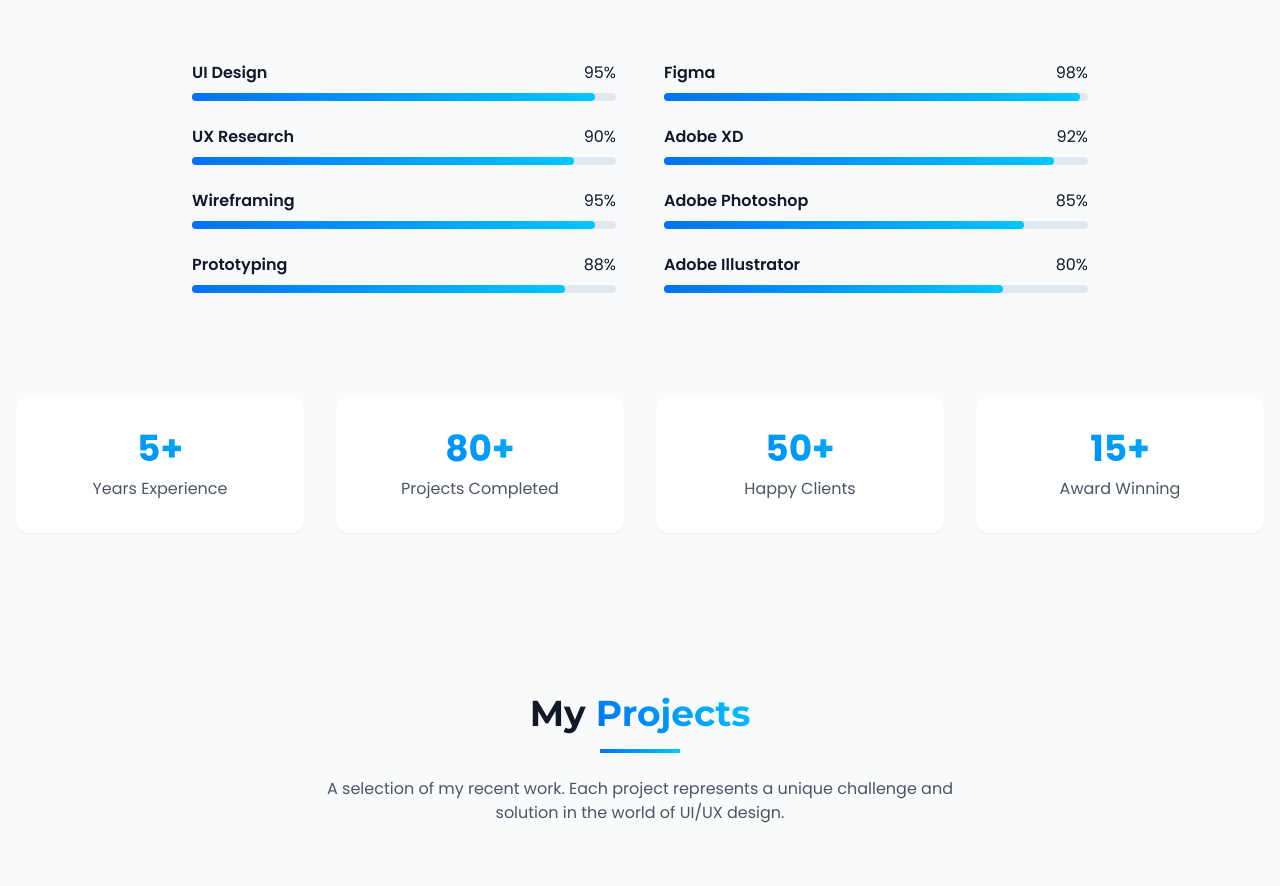
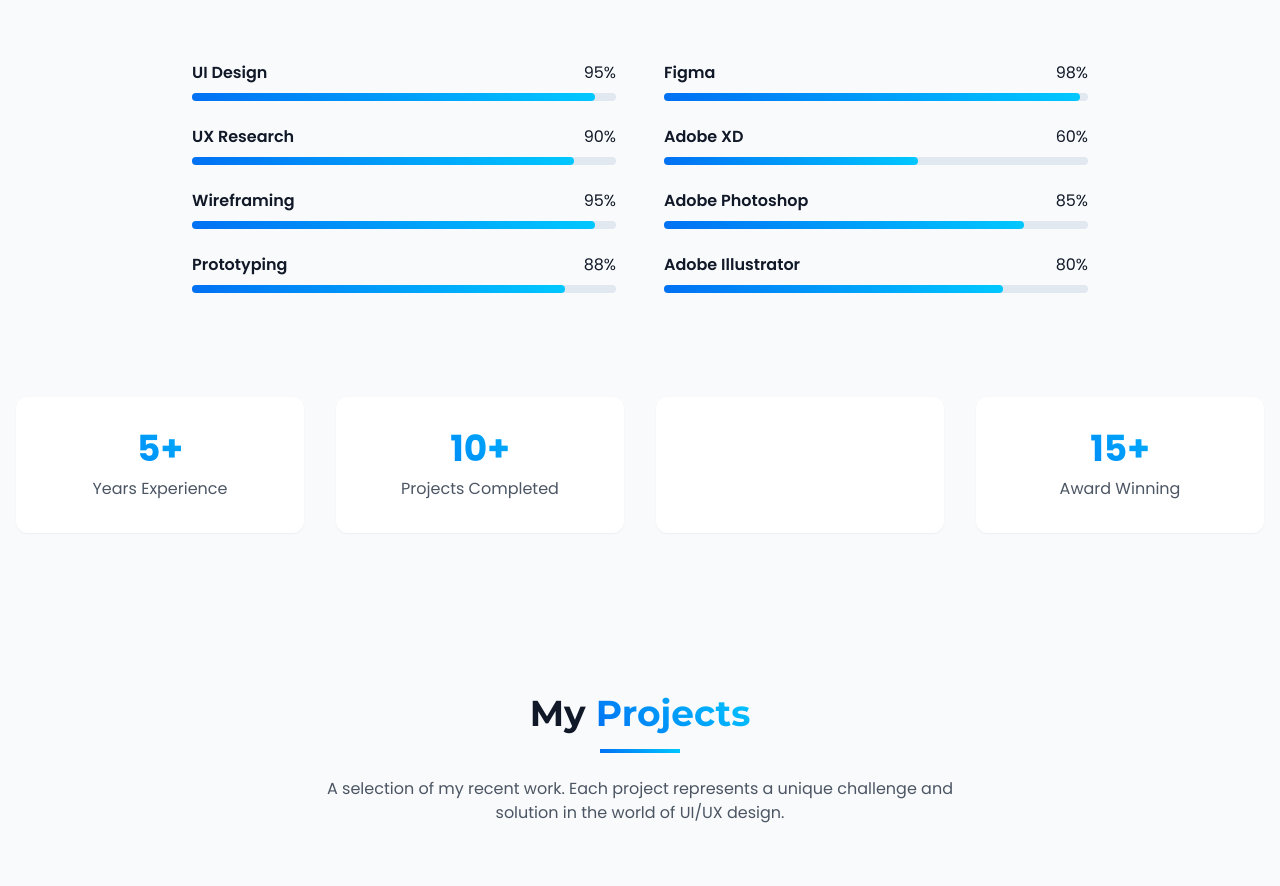
Before and after one commit to Dhif216/portfolio, a plain HTML site: page index.html in a window 1280 px wide. Shown: the part 1891-2777 px from the top of the page. Drawn offline with nearby package versions, Linux system fonts and the light colour scheme.

Commit message:
Update index.html

```diff
--- a/index.html
+++ b/index.html
@@ -451,10 +451,10 @@
                     <div class="mb-6">
                         <div class="flex justify-between mb-2">
                             <h4 class="font-semibold">Adobe XD</h4>
-                            <span>92%</span>
+                            <span>60%</span>
                         </div>
                         <div class="skill-bar">
-                            <div class="skill-progress" style="width: 92%"></div>
+                            <div class="skill-progress" style="width: 60%"></div>
                         </div>
                     </div>
 
@@ -486,12 +486,10 @@
                     <p class="text-gray-600">Years Experience</p>
                 </div>
                 <div class="fade-in bg-white p-8 rounded-xl shadow-sm">
-                    <div class="text-4xl font-bold text-gradient mb-2">80+</div>
+                    <div class="text-4xl font-bold text-gradient mb-2">10+</div>
                     <p class="text-gray-600">Projects Completed</p>
                 </div>
                 <div class="fade-in bg-white p-8 rounded-xl shadow-sm">
-                    <div class="text-4xl font-bold text-gradient mb-2">50+</div>
-                    <p class="text-gray-600">Happy Clients</p>
                 </div>
                 <div class="fade-in bg-white p-8 rounded-xl shadow-sm">
                     <div class="text-4xl font-bold text-gradient mb-2">15+</div>
```
